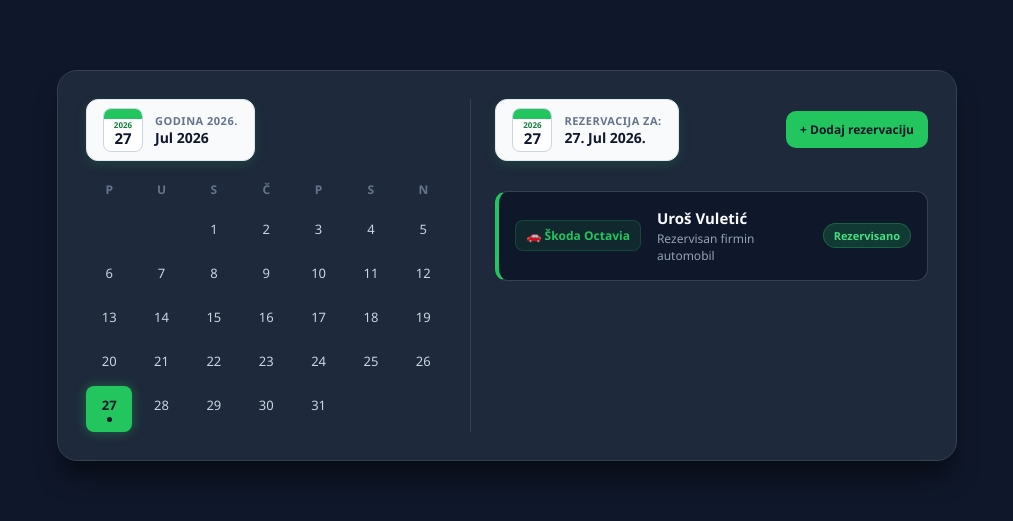
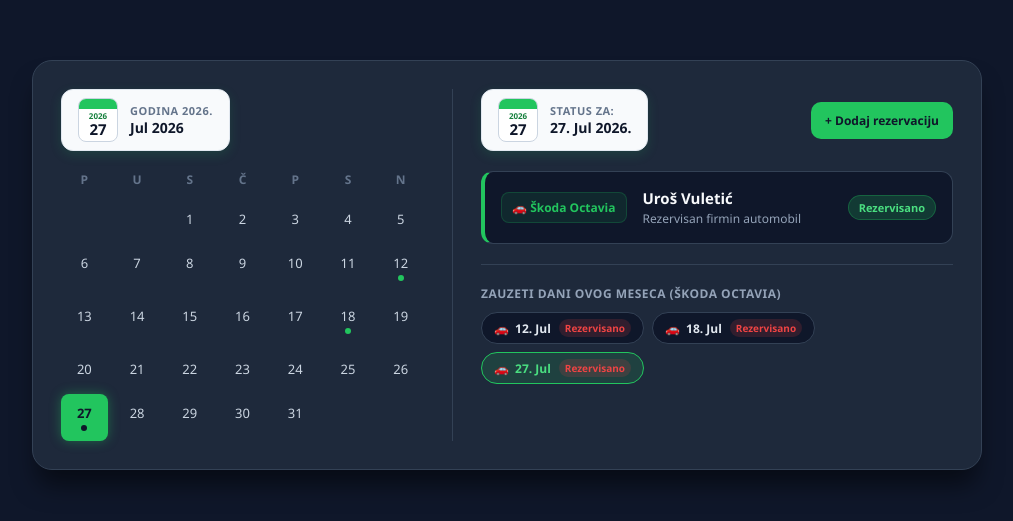
Before and after one commit to biketowork/booking_app, a plain HTML site: page index.html in a window 1280 px wide. Shown: the part 135-656 px from the top of the page, without its empty margins (133-1146 px from the left). Drawn offline with Linux system fonts and the light colour scheme.

Commit message:
novi smer

```diff
--- a/app.js
+++ b/app.js
@@ -1,30 +1,27 @@
-// Baza rezervacija za firmin auto (Škoda Octavia)
 let currentSelectedDay = 27;
 
-// Unapred popunjeni podaci za demonstraciju
+// Baza rezervacija za firmin auto (Škoda Octavia)
 const carReservations = {
-  27: {
-    person: 'Uroš Vuletić',
-    car: 'Škoda Octavia',
-    status: 'Rezervisano'
-  }
+  12: { person: 'Marko Nikolić', car: 'Škoda Octavia', status: 'Rezervisano' },
+  18: { person: 'Milan Petrović', car: 'Škoda Octavia', status: 'Rezervisano' },
+  27: { person: 'Uroš Vuletić', car: 'Škoda Octavia', status: 'Rezervisano' }
 };
 
 // Funkcija za odabir dana
 function selectDate(day) {
   currentSelectedDay = day;
 
-  // 1. Osveži selekciju u kalendaru
+  // 1. Osveži selekciju u kalendaru i dodaj tačkice na zauzete dane
   const allDays = document.querySelectorAll('.calendar-day:not(.empty)');
   allDays.forEach(el => {
     const dayNum = parseInt(el.textContent);
+
     if (dayNum === day) {
       el.classList.add('active');
     } else {
       el.classList.remove('active');
     }
 
-    // Dodaj tačkicu ako dan ima rezervaciju
     if (carReservations[dayNum]) {
       el.classList.add('has-events');
     } else {
@@ -32,16 +29,17 @@ function selectDate(day) {
     }
   });
 
-  // 2. Osveži svetle ikonice na 2026. godinu
+  // 2. Osveži svetle ikonice
   document.getElementById('left-icon-day').textContent = day;
   document.getElementById('right-icon-day').textContent = day;
   document.getElementById('selected-date-text').textContent = `${day}. Jul 2026.`;
 
-  // 3. Prikaži rezervaciju za taj dan ako postoji
+  // 3. Prikazi detalje i osveži sitne tabove
   renderReservation(day);
+  renderReservedTabs();
 }
 
-// Prikaz kartice sa imenom i prezimenom
+// Prikaz detalja rezervacije u desnoj kartici
 function renderReservation(day) {
   const container = document.getElementById('appointments-container');
   container.innerHTML = '';
@@ -64,6 +62,34 @@ function renderReservation(day) {
   }
 }
 
+// Generisanje sitnih tabova sa autićima za sve zauzete dane u mesecu
+function renderReservedTabs() {
+  const container = document.getElementById('reserved-tabs-container');
+  container.innerHTML = '';
+
+  // Dobijamo sve dane koji imaju rezervaciju i sortiramo ih rastuće
+  const reservedDays = Object.keys(carReservations).map(Number).sort((a, b) => a - b);
+
+  if (reservedDays.length === 0) {
+    container.innerHTML = '<div style="font-size: 12px; color: #64748b;">Nema rezervacija za ovaj mesec.</div>';
+    return;
+  }
+
+  reservedDays.forEach(day => {
+    const tab = document.createElement('div');
+    tab.className = `mini-tab ${day === currentSelectedDay ? 'active-tab' : ''}`;
+    tab.onclick = () => selectDate(day);
+
+    tab.innerHTML = `
+      <span>🚗</span>
+      <span>${day}. Jul</span>
+      <span class="tab-status">Rezervisano</span>
+    `;
+
+    container.appendChild(tab);
+  });
+}
+
 // Modal Kontrole
 function openModal() {
   document.getElementById('person-name').value = '';
@@ -74,7 +100,7 @@ function closeModal() {
   document.getElementById('modal').style.display = 'none';
 }
 
-// Potvrda rezervacije na klik "Potvrdi"
+// Potvrda rezervacije
 function confirmReservation() {
   const nameInput = document.getElementById('person-name').value.trim();
 
@@ -83,7 +109,7 @@ function confirmReservation() {
     return;
   }
 
-  // Sačuvaj rezervaciju za izabrani dan
+  // Dodaj ili promeni rezervaciju za selektovani dan
   carReservations[currentSelectedDay] = {
     person: nameInput,
     car: 'Škoda Octavia',
@@ -91,10 +117,10 @@ function confirmReservation() {
   };
 
   closeModal();
-  selectDate(currentSelectedDay); // Osveži prikaz
+  selectDate(currentSelectedDay); // Osvežava kalendar, karticu i sitne tabove
 }
 
-// Inicijalizacija pri učitavanju
+// Inicijalno učitavanje
 document.addEventListener('DOMContentLoaded', () => {
   selectDate(27);
 });
--- a/index.html
+++ b/index.html
@@ -10,7 +10,7 @@
 
   <div class="app-container">
 
-    <!-- LEVA STRANA: Kalendar & Svetla Ikonica 1 -->
+    <!-- LEVA STRANA: Kalendar -->
     <div class="left-side">
       <div class="section-header">
         <div class="date-badge">
@@ -71,7 +71,7 @@
       </div>
     </div>
 
-    <!-- DESNA STRANA: Svetla Ikonica 2 & Rezervacija Automobila -->
+    <!-- DESNA STRANA: Prikaz izabranog dana + Sitni tabovi rezervacija -->
     <div class="right-side">
       <div class="section-header">
         <div class="date-badge">
@@ -80,17 +80,27 @@
             <span class="day-text" id="right-icon-day">27</span>
           </div>
           <div class="details">
-            <span class="label">Rezervacija za:</span>
+            <span class="label">Status za:</span>
             <span class="value" id="selected-date-text">27. Jul 2026.</span>
           </div>
         </div>
 
-        <!-- Dugme za otvaranje forme -->
         <button class="btn-reserve" onclick="openModal()">+ Dodaj rezervaciju</button>
       </div>
 
-      <div class="appointments-list" id="appointments-container">
-        <!-- JS dinamicki ubacuje rezervacije -->
+      <!-- Kartica za trenutno izabrani dan -->
+      <div id="appointments-container">
+        <!-- JS dinamicki ubacuje detalje selektovanog dana -->
+      </div>
+
+      <div class="section-divider"></div>
+
+      <!-- Lista zauzetih dana u mesecu (sitni tabovi) -->
+      <div class="reserved-tabs-section">
+        <div class="section-title">Zauzeti dani ovog meseca (Škoda Octavia)</div>
+        <div class="reserved-tabs-grid" id="reserved-tabs-container">
+          <!-- JS ubacuje sitne tabove sa auticem -->
+        </div>
       </div>
     </div>
 
--- a/style.css
+++ b/style.css
@@ -18,24 +18,24 @@ body {
 .app-container {
   display: flex;
   flex-direction: row;
-  gap: 24px;
+  gap: 28px;
   background: #1e293b;
   padding: 28px;
   border-radius: 20px;
   border: 1px solid #334155;
   box-shadow: 0 20px 25px -5px rgba(0, 0, 0, 0.5);
-  max-width: 900px;
+  max-width: 950px;
   width: 100%;
 }
 
 .left-side {
   flex: 1;
   border-right: 1px solid #334155;
-  padding-right: 24px;
+  padding-right: 28px;
 }
 
 .right-side {
-  flex: 1.2;
+  flex: 1.3;
   display: flex;
   flex-direction: column;
 }
@@ -160,6 +160,7 @@ body {
   cursor: pointer;
   color: #cbd5e1;
   transition: all 0.2s ease;
+  position: relative;
 }
 
 .calendar-day:hover:not(.empty) {
@@ -177,8 +178,8 @@ body {
 .calendar-day.has-events::after {
   content: '';
   display: block;
-  width: 5px;
-  height: 5px;
+  width: 6px;
+  height: 6px;
   background: #22c55e;
   border-radius: 50%;
   margin: 3px auto 0;
@@ -192,14 +193,7 @@ body {
   cursor: default;
 }
 
-/* Kartica rezervacije */
-.appointments-list {
-  display: flex;
-  flex-direction: column;
-  gap: 12px;
-  margin-top: 10px;
-}
-
+/* Kartica detalja rezervacije */
 .appointment-card {
   display: flex;
   align-items: center;
@@ -251,8 +245,77 @@ body {
 .no-data {
   text-align: center;
   color: #64748b;
-  font-size: 14px;
-  margin-top: 40px;
+  font-size: 13px;
+  padding: 16px;
+  background: #0f172a;
+  border-radius: 12px;
+  border: 1px dashed #334155;
+}
+
+/* Razdelnik */
+.section-divider {
+  height: 1px;
+  background: #334155;
+  margin: 20px 0;
+}
+
+/* Sitni tabovi za zauzete dane */
+.reserved-tabs-section {
+  display: flex;
+  flex-direction: column;
+  gap: 10px;
+}
+
+.section-title {
+  font-size: 12px;
+  font-weight: 700;
+  text-transform: uppercase;
+  color: #94a3b8;
+  letter-spacing: 0.5px;
+}
+
+.reserved-tabs-grid {
+  display: flex;
+  flex-wrap: wrap;
+  gap: 8px;
+  max-height: 160px;
+  overflow-y: auto;
+}
+
+.mini-tab {
+  display: inline-flex;
+  align-items: center;
+  gap: 6px;
+  background: #0f172a;
+  border: 1px solid #334155;
+  padding: 6px 12px;
+  border-radius: 20px;
+  cursor: pointer;
+  font-size: 12px;
+  font-weight: 600;
+  color: #e2e8f0;
+  transition: all 0.2s ease;
+}
+
+.mini-tab:hover {
+  border-color: #22c55e;
+  background: #1e293b;
+  transform: translateY(-1px);
+}
+
+.mini-tab.active-tab {
+  border-color: #22c55e;
+  background: rgba(34, 197, 94, 0.15);
+  color: #4ade80;
+}
+
+.mini-tab .tab-status {
+  font-size: 10px;
+  color: #ef4444;
+  background: rgba(239, 68, 68, 0.15);
+  padding: 2px 6px;
+  border-radius: 10px;
+  margin-left: 2px;
 }
 
 /* Modal prozor */
```
